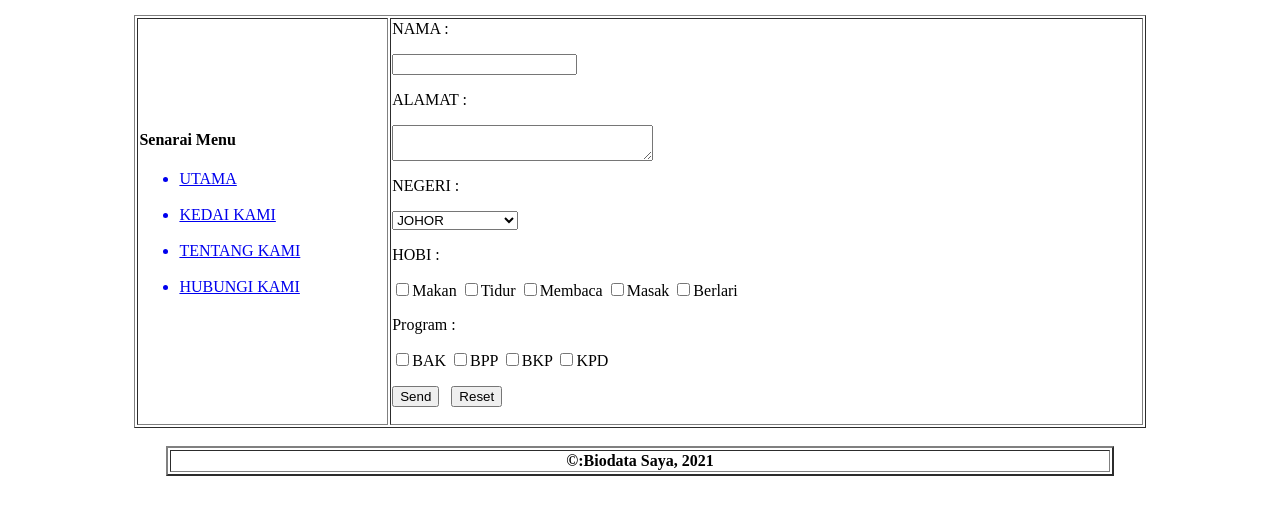
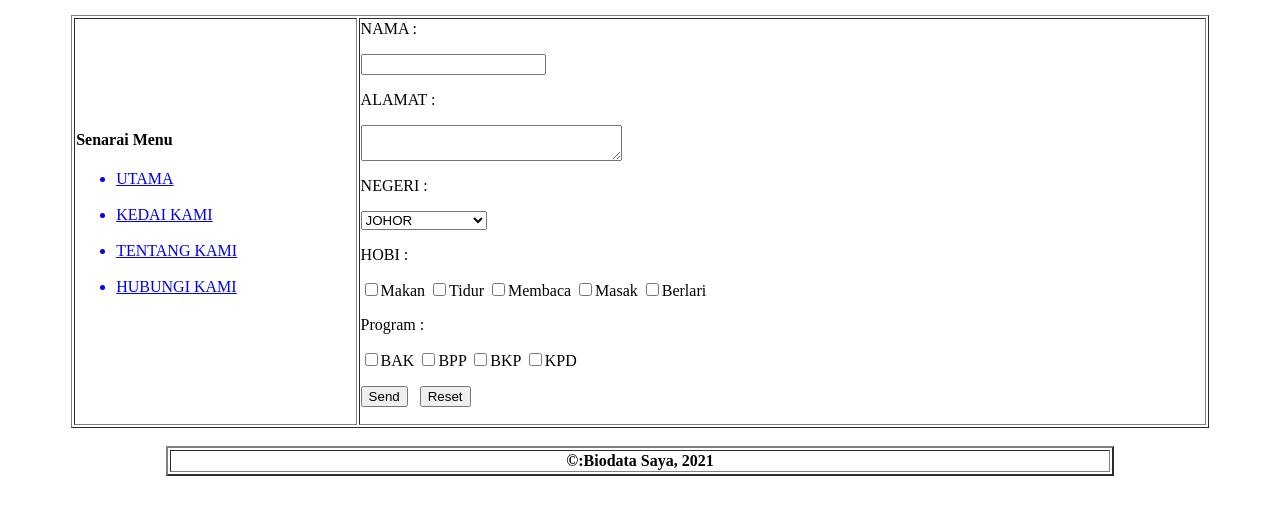
Before and after one commit to frizzdynnn/KPD1023-Penilaian-Prestasi-K3, a plain HTML site: page index.html in a window 1280 px wide. Shown: the part 173-688 px from the top of the page. Drawn offline with Linux system fonts and the light colour scheme.

Commit message:
Update index.html

```diff
--- a/index.html
+++ b/index.html
@@ -16,7 +16,7 @@
 
       <br>
 
-      <table width="80%" border="1">
+      <table width="90%" border="1">
         <tr>
           <td width="25%">
             <h4>Senarai Menu</h4>
```
